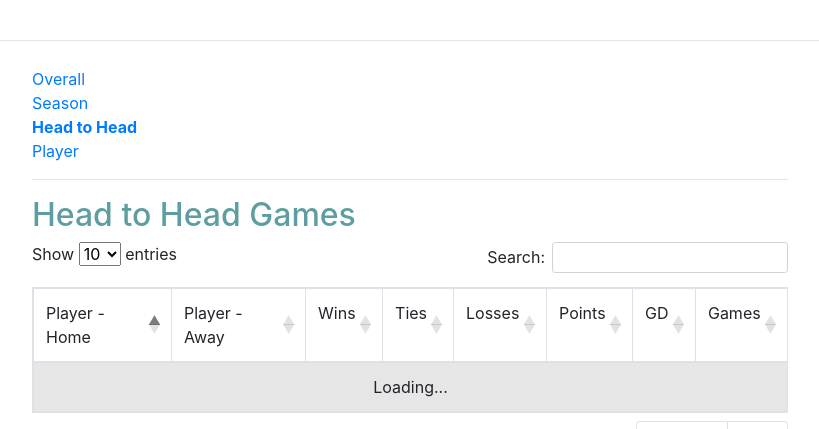
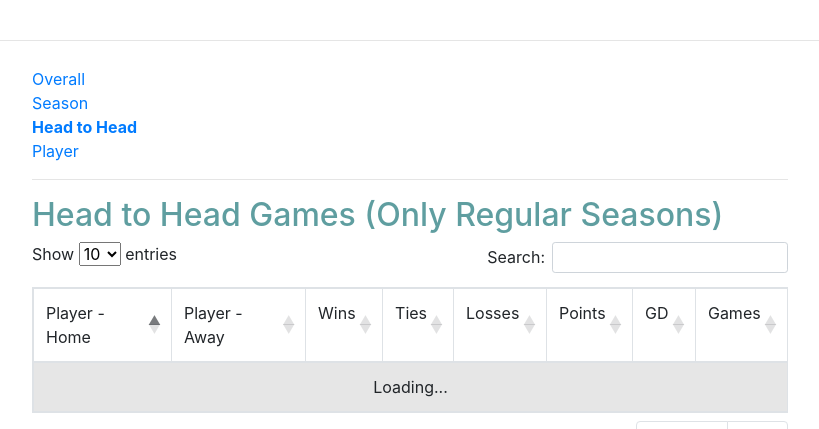
Before and after one commit to elui224/my-first-blog, a Django app: page /statistics/h2h/ in a window 1280 px wide. Shown: the part 82-511 px from the top of the page, without its empty margins (240-1059 px from the left). Run offline with Django 3.2, Linux system fonts and the light colour scheme; data that the repository does not hold is empty; some libraries are stand-ins or nearby versions.

Commit message:
changed labels in the head to head data table

```diff
--- a/blog/templates/blog/statistics_h2h.html
+++ b/blog/templates/blog/statistics_h2h.html
@@ -5,7 +5,7 @@
 
 <div class="tab-content">
 
-	<h2><a>Head to Head Games</a></h2>
+	<h2><a>Head to Head Games (Only Regular Seasons)</a></h2>
 
 	<table id="data-table" class="table table-bordered table-striped table-hover" cellspacing="0" width="100%">
 
```
